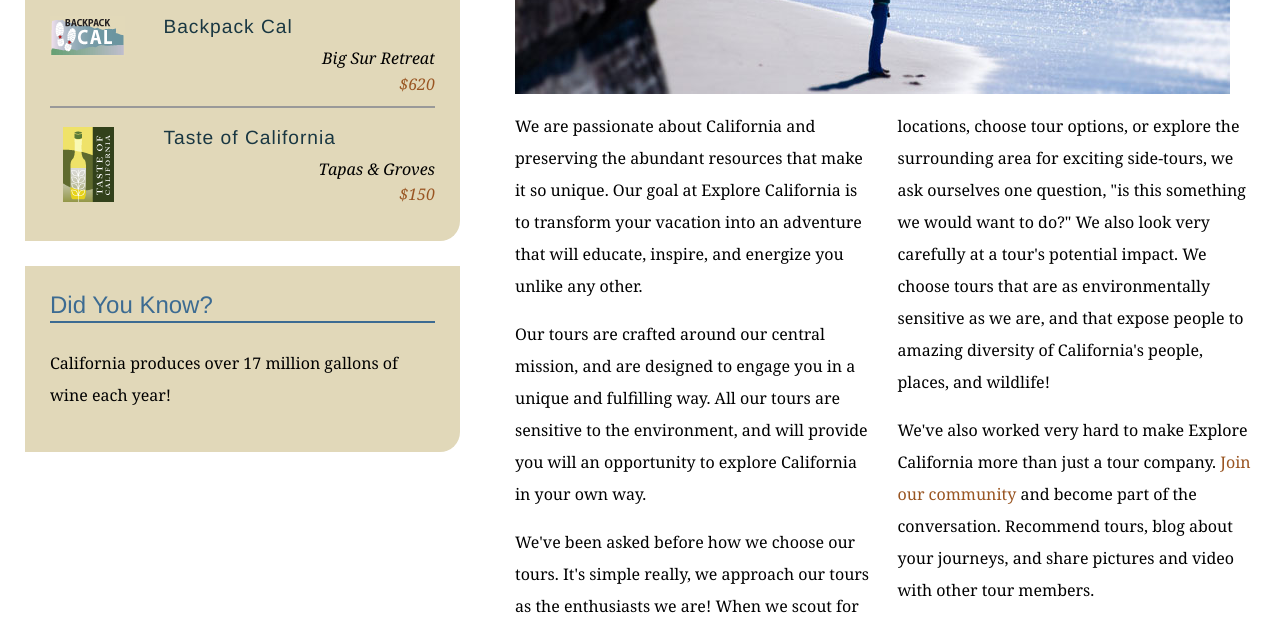
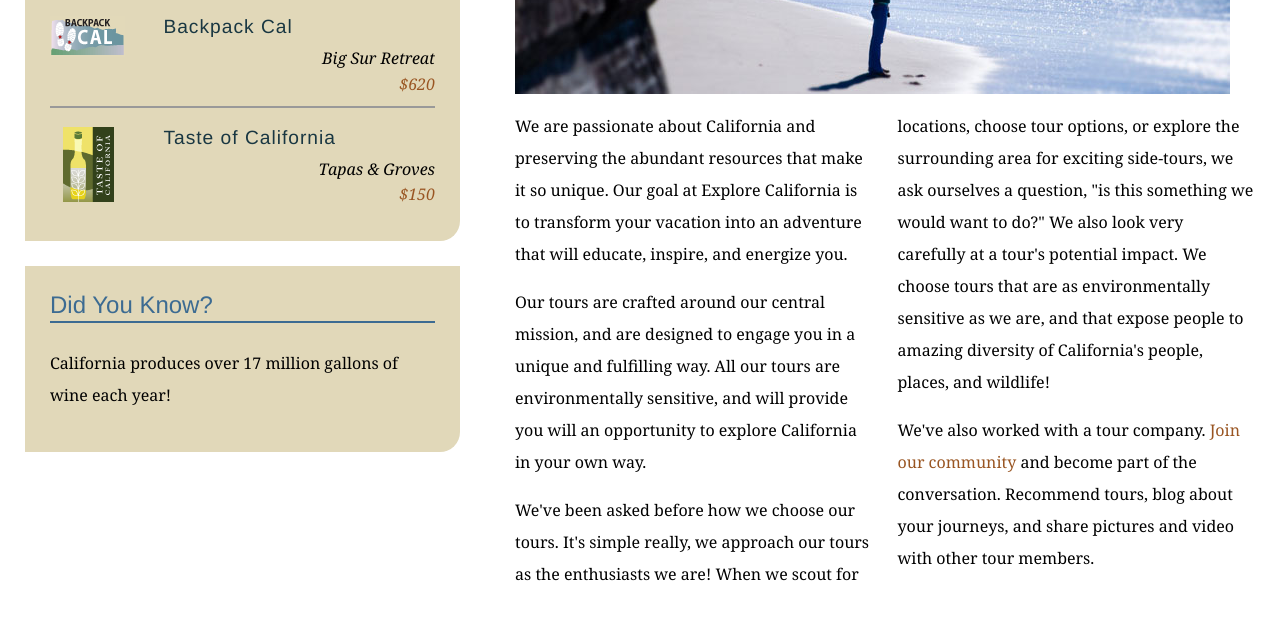
Before and after one commit to givan2code/explorer_california, a plain HTML site: page mission.html in a window 1280 px wide. Shown: the part 590-1228 px from the top of the page. Drawn offline with Linux system fonts and the light colour scheme.

Commit message:
textx edits

```diff
--- a/mission.html
+++ b/mission.html
@@ -62,10 +62,10 @@
           <h1>Who we are</h1>
           <img src="assets/images/mission_look.jpg" alt="Looking out at the Pacific" class="articleImage" />
           <div class="multiCol">
-            <p>We are passionate about California and preserving the abundant resources that make it so unique. Our goal at Explore California is to transform your vacation into an adventure that will educate, inspire, and energize you unlike any other.</p>
-            <p>Our tours are crafted around our central mission, and are designed to engage you in a unique and fulfilling way. All our tours are sensitive to the environment, and will provide you will an opportunity to explore California in your own way.</p>
-            <p>We've been asked before how we choose our tours. It's simple really, we approach our tours as the enthusiasts we are! When we scout for locations, choose tour options, or explore the surrounding area for exciting side-tours, we ask ourselves one question, &quot;is this something we would want to do?&quot; We also look very carefully at a tour's potential impact. We choose tours that are as environmentally sensitive as we are, and that expose people to amazing diversity of California's people, places, and wildlife!</p>
-            <p>We've also worked very hard to make Explore California more than just a tour company. <a href="explorers/join.html">Join our community</a> and become part of the conversation. Recommend tours, blog about your journeys, and share pictures and video with other tour members.</p>
+            <p>We are passionate about California and preserving the abundant resources that make it so unique. Our goal at Explore California is to transform your vacation into an adventure that will educate, inspire, and energize you.</p>
+            <p>Our tours are crafted around our central mission, and are designed to engage you in a unique and fulfilling way. All our tours are environmentally sensitive, and will provide you will an opportunity to explore California in your own way.</p>
+            <p>We've been asked before how we choose our tours. It's simple really, we approach our tours as the enthusiasts we are! When we scout for locations, choose tour options, or explore the surrounding area for exciting side-tours, we ask ourselves a question, &quot;is this something we would want to do?&quot; We also look very carefully at a tour's potential impact. We choose tours that are as environmentally sensitive as we are, and that expose people to amazing diversity of California's people, places, and wildlife!</p>
+            <p>We've also worked with a tour company. <a href="explorers/join.html">Join our community</a> and become part of the conversation. Recommend tours, blog about your journeys, and share pictures and video with other tour members.</p>
           </div>
         </div>
       </div>
```
